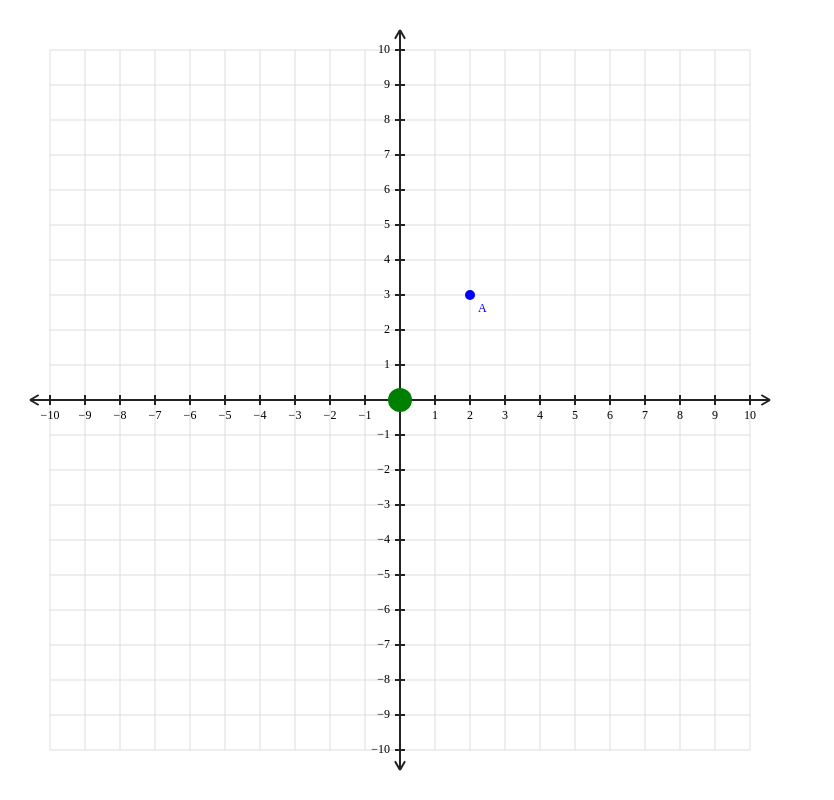
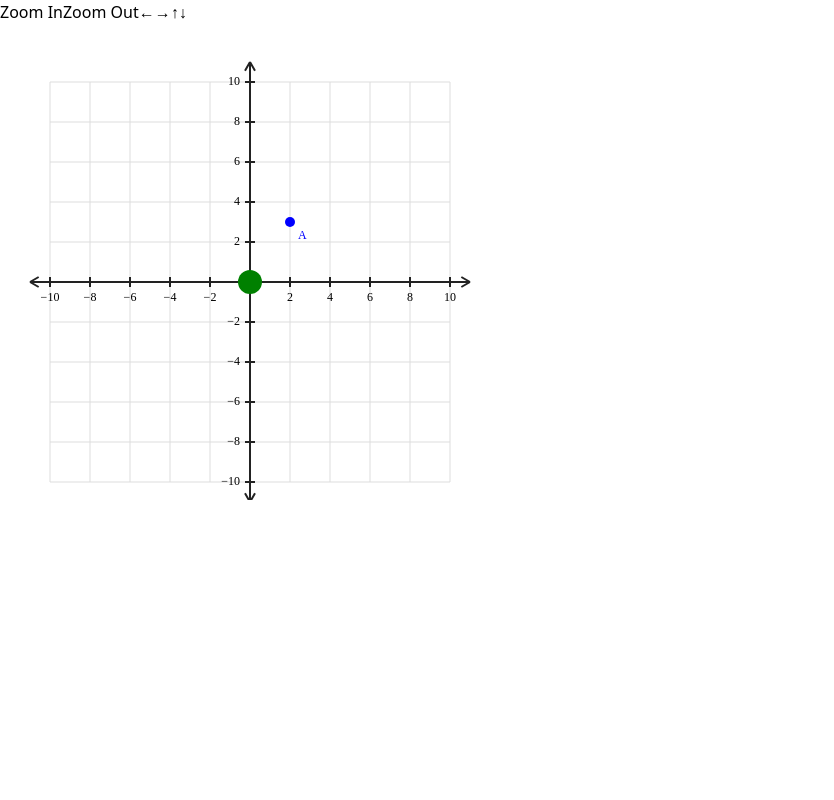
Before and after one commit to athenexfolk/athene-kit, a React (Vite) app: page / in a window 1280 px wide. Shown: the whole page, without its empty margins (0-834 px from the left). Built offline with nearby package versions, Linux system fonts and the light colour scheme.

Commit message:
try make infinite plane

```diff
--- a/src/App.tsx
+++ b/src/App.tsx
@@ -1,12 +1,32 @@
-import CartesianPlane from './canvas/CartesianPlane';
+// import CartesianPlane from './canvas/CartesianPlane';
+import InfiniteCartesianPlane from './canvas/InfiniteCartesianPlane';
 
 export default function App() {
   return (
-    <CartesianPlane
-      minX={-10}
-      maxX={10}
-      minY={-10}
-      maxY={10}
+    // <CartesianPlane
+    //   minX={-10}
+    //   maxX={10}
+    //   minY={-10}
+    //   maxY={10}
+    //   points={[{ x: 2, y: 3, color: 'blue', label: 'A' }]}
+    //   onDraw={(ctx, props) => {
+    //     // Draw a custom green circle at (0,0)
+    //     const { size, margin, minX, maxX, minY, maxY } = props;
+    //     const xRange = maxX - minX;
+    //     const yRange = maxY - minY;
+    //     const planeSize = size - margin * 2;
+    //     const px = margin + ((0 - minX) / xRange) * planeSize;
+    //     const py = margin + planeSize - ((0 - minY) / yRange) * planeSize;
+    //     ctx.save();
+    //     ctx.fillStyle = 'green';
+    //     ctx.beginPath();
+    //     ctx.arc(px, py, 12, 0, 2 * Math.PI);
+    //     ctx.fill();
+    //     ctx.restore();
+    //   }}
+    // />
+    <InfiniteCartesianPlane
+    size={500}
       points={[{ x: 2, y: 3, color: 'blue', label: 'A' }]}
       onDraw={(ctx, props) => {
         // Draw a custom green circle at (0,0)
--- a/src/canvas/CartesianPlane.tsx
+++ b/src/canvas/CartesianPlane.tsx
@@ -37,7 +37,7 @@ export interface DisplayLine {
   dash?: number[];
 }
 
-interface CartesianPlaneProps extends Bounds {
+export interface CartesianPlaneProps extends Bounds {
   size: number;
   margin: number;
   step: number;
--- /dev/null
+++ b/src/canvas/InfiniteCartesianPlane.tsx
@@ -0,0 +1,199 @@
+import { useState } from 'react';
+import CartesianPlane from './CartesianPlane';
+import type {
+  DisplayPoint,
+  DisplayLine,
+  CartesianPlaneProps,
+} from './CartesianPlane';
+
+interface InfiniteCartesianPlaneProps {
+  initialMinX?: number;
+  initialMaxX?: number;
+  initialMinY?: number;
+  initialMaxY?: number;
+  points?: DisplayPoint[];
+  lines?: DisplayLine[];
+  size?: number;
+  margin?: number;
+  step?: number;
+  showGrid?: boolean;
+  gridColor?: string;
+  gridWidth?: number;
+  axisColor?: string;
+  axisWidth?: number;
+  tickSize?: number;
+  arrowHeadSize?: number;
+  axisExtension?: number;
+  dpr?: number;
+  onDraw?: (ctx: CanvasRenderingContext2D, props: CartesianPlaneProps) => void;
+}
+
+export default function InfiniteCartesianPlane({
+  initialMinX = -10,
+  initialMaxX = 10,
+  initialMinY = -10,
+  initialMaxY = 10,
+  points = [],
+  lines = [],
+  size = 800,
+  margin = 50,
+  // step = 1,
+  showGrid = true,
+  gridColor = '#ddd',
+  gridWidth = 1,
+  axisColor = '#222',
+  axisWidth = 2,
+  tickSize = 5,
+  arrowHeadSize = 10,
+  axisExtension = 20,
+  dpr,
+  onDraw,
+  ...rest
+}: InfiniteCartesianPlaneProps) {
+  const [view, setView] = useState({
+    minX: initialMinX,
+    maxX: initialMaxX,
+    minY: initialMinY,
+    maxY: initialMaxY,
+  });
+
+  function getNiceStep(range: number): number {
+    // Target: ~10 grid lines
+    const targetLines = 10;
+    const rawStep = range / targetLines;
+    const exponent = Math.floor(Math.log10(rawStep));
+    const base = Math.pow(10, exponent);
+    const fraction = rawStep / base;
+    let niceFraction;
+    if (fraction < 1.5) niceFraction = 1;
+    else if (fraction < 3) niceFraction = 2;
+    else if (fraction < 7) niceFraction = 5;
+    else niceFraction = 10;
+    return niceFraction * base;
+  }
+
+  function zoom(factor: number, center?: { x: number; y: number }) {
+    const { minX, maxX, minY, maxY } = view;
+    // Use provided center or default to view center
+    const cx = center ? center.x : (minX + maxX) / 2;
+    const cy = center ? center.y : (minY + maxY) / 2;
+    let xRange = ((maxX - minX) * factor) / 2;
+    let yRange = ((maxY - minY) * factor) / 2;
+    // Clamp zoom range
+    const minRange = 0.01; // minimum visible range (zoom in limit)
+    const maxRange = 1000; // maximum visible range (zoom out limit)
+    xRange = Math.max(minRange, Math.min(xRange, maxRange));
+    yRange = Math.max(minRange, Math.min(yRange, maxRange));
+    setView({
+      minX: cx - xRange,
+      maxX: cx + xRange,
+      minY: cy - yRange,
+      maxY: cy + yRange,
+    });
+  }
+
+  function pan(dx: number, dy: number) {
+    setView((v) => ({
+      minX: v.minX + dx,
+      maxX: v.maxX + dx,
+      minY: v.minY + dy,
+      maxY: v.maxY + dy,
+    }));
+  }
+
+  // Mouse drag and wheel zoom state
+  const [dragging, setDragging] = useState(false);
+  const [lastPos, setLastPos] = useState<{ x: number; y: number } | null>(null);
+
+  function onMouseDown(e: React.MouseEvent) {
+    setDragging(true);
+    setLastPos({ x: e.clientX, y: e.clientY });
+  }
+  function onMouseUp() {
+    setDragging(false);
+    setLastPos(null);
+  }
+  function onMouseMove(e: React.MouseEvent) {
+    if (!dragging || !lastPos) return;
+    const dxPx = e.clientX - lastPos.x;
+    const dyPx = e.clientY - lastPos.y;
+    setLastPos({ x: e.clientX, y: e.clientY });
+    const { minX, maxX, minY, maxY } = view;
+    const xRange = maxX - minX;
+    const yRange = maxY - minY;
+    const planeSize = size - margin * 2;
+    const dx = -dxPx * (xRange / planeSize);
+    const dy = dyPx * (yRange / planeSize);
+    pan(dx, dy);
+  }
+  function onWheel(e: React.WheelEvent) {
+    if (e.cancelable) {
+      e.preventDefault();
+    }
+    // Snap zoom: each wheel event is a fixed step
+    const factor = e.deltaY < 0 ? 0.8 : 1.25;
+    // Get mouse position relative to canvas
+    const rect = (e.currentTarget as HTMLDivElement).getBoundingClientRect();
+    const px = e.clientX - rect.left;
+    const py = e.clientY - rect.top;
+    // Convert to coordinate space
+    const planeSize = size - margin * 2;
+    const x = view.minX + ((px - margin) / planeSize) * (view.maxX - view.minX);
+    const y = view.maxY - ((py - margin) / planeSize) * (view.maxY - view.minY);
+    zoom(factor, { x, y });
+  }
+
+  const xRange = view.maxX - view.minX;
+  const gridStep = getNiceStep(xRange);
+
+  return (
+    <div
+      style={{
+        userSelect: 'none',
+        touchAction: 'none',
+        overflow: 'hidden',
+        width: size,
+        height: size,
+        maxWidth: '100vw',
+        maxHeight: '100vh',
+        position: 'relative',
+      }}
+      onMouseDown={onMouseDown}
+      onMouseUp={onMouseUp}
+      onMouseLeave={onMouseUp}
+      onMouseMove={onMouseMove}
+      onWheel={onWheel}
+    >
+      <div style={{ marginBottom: 8 }}>
+        <button onClick={() => zoom(0.8)}>Zoom In</button>
+        <button onClick={() => zoom(1.25)}>Zoom Out</button>
+        <button onClick={() => pan(-2, 0)}>←</button>
+        <button onClick={() => pan(2, 0)}>→</button>
+        <button onClick={() => pan(0, 2)}>↑</button>
+        <button onClick={() => pan(0, -2)}>↓</button>
+      </div>
+      <CartesianPlane
+        minX={view.minX}
+        maxX={view.maxX}
+        minY={view.minY}
+        maxY={view.maxY}
+        points={points}
+        lines={lines}
+        size={size}
+        margin={margin}
+        step={gridStep}
+        showGrid={showGrid}
+        gridColor={gridColor}
+        gridWidth={gridWidth}
+        axisColor={axisColor}
+        axisWidth={axisWidth}
+        tickSize={tickSize}
+        arrowHeadSize={arrowHeadSize}
+        axisExtension={axisExtension}
+        dpr={dpr}
+        onDraw={onDraw}
+        {...rest}
+      />
+    </div>
+  );
+}
```
